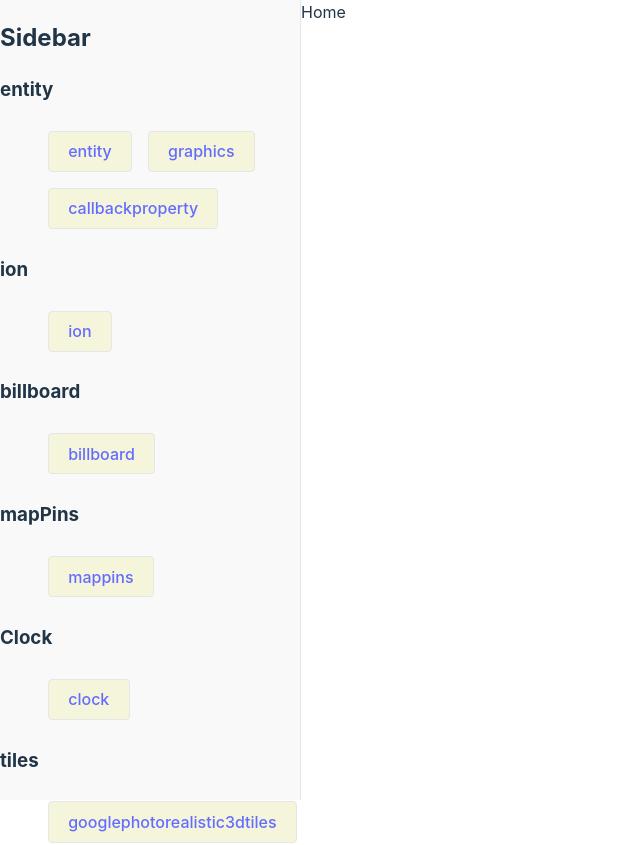
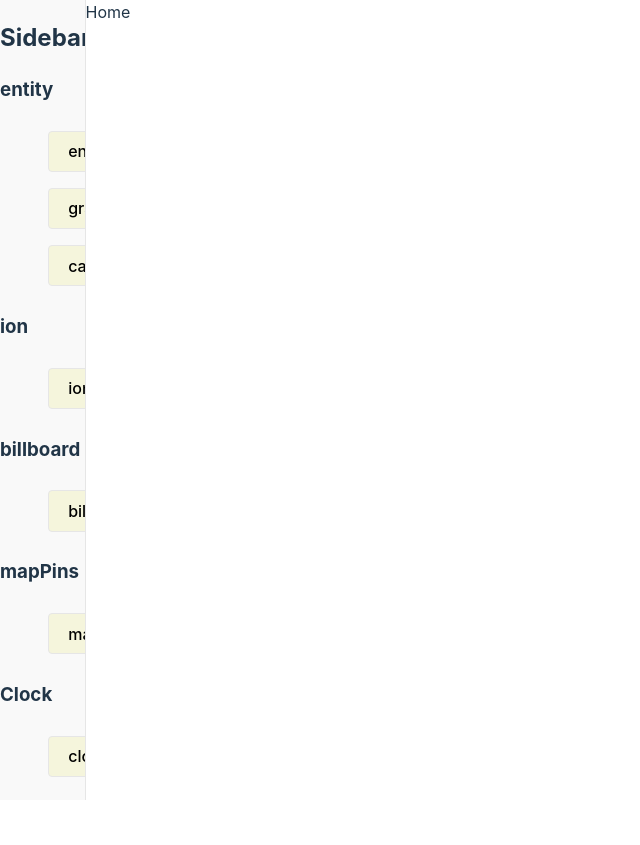
Before and after one commit to Mangb0/react-cesium, a React (Vite) app: page / in a window 1280 px wide. Shown: the top 845 px of the page, without its empty margins (0-640 px from the left). After the commit the page ends 800 px from the top, so only its background shows below. Built offline with nearby package versions, Linux system fonts and the light colour scheme; what cesium would draw is missing.

Commit message:
Fix screen css

```diff
--- a/src/App.css
+++ b/src/App.css
@@ -1,17 +1,20 @@
 .app-container {
   display: flex;
+  flex-direction: row;
+  width: 100%;
   height: 100vh;
 }
 
 .viewer-container {
-  flex: 1;
+  width: 84%;
 }
 
 .sidebar {
-  width: 300px;
+  width: 16%;
   height: 100%;
   background-color: #f9f9f9;
   border-right: 1px solid #e6e6e6;
+  overflow: auto;
 }
 
 .btn {
--- a/src/components/Sidebar.jsx
+++ b/src/components/Sidebar.jsx
@@ -1,4 +1,4 @@
-import { Link, useLocation } from "react-router-dom";
+import { useLocation, useNavigate } from "react-router-dom";
 
 const Sidebar = () => {
   const pageObj = {
@@ -13,6 +13,7 @@ const Sidebar = () => {
     etc: ["/moon"],
   };
   const location = useLocation();
+  const navigate = useNavigate();
 
   return (
     <div className="sidebar">
@@ -28,8 +29,9 @@ const Sidebar = () => {
                   "btn",
                   location.pathname === page ? "active" : "",
                 ].join(" ")}
+                onClick={() => navigate(page)}
               >
-                <Link to={page}>{[...page].splice(1, page.length - 1)}</Link>
+                {[...page].splice(1, page.length - 1)}
               </button>
             ))}
           </ul>
--- a/src/pages/CallbackPropertyPreview.jsx
+++ b/src/pages/CallbackPropertyPreview.jsx
@@ -19,7 +19,7 @@ const CallbackPropertyPreview = () => {
   }, []);
 
   return (
-    <Viewer full>
+    <Viewer className="viewer-container">
       <Entity name="MyEntity" position={entityPosition} selected>
         <BillboardGraphics image={"/src/assets/testImg.png"} scale={0.5} />
       </Entity>
```
